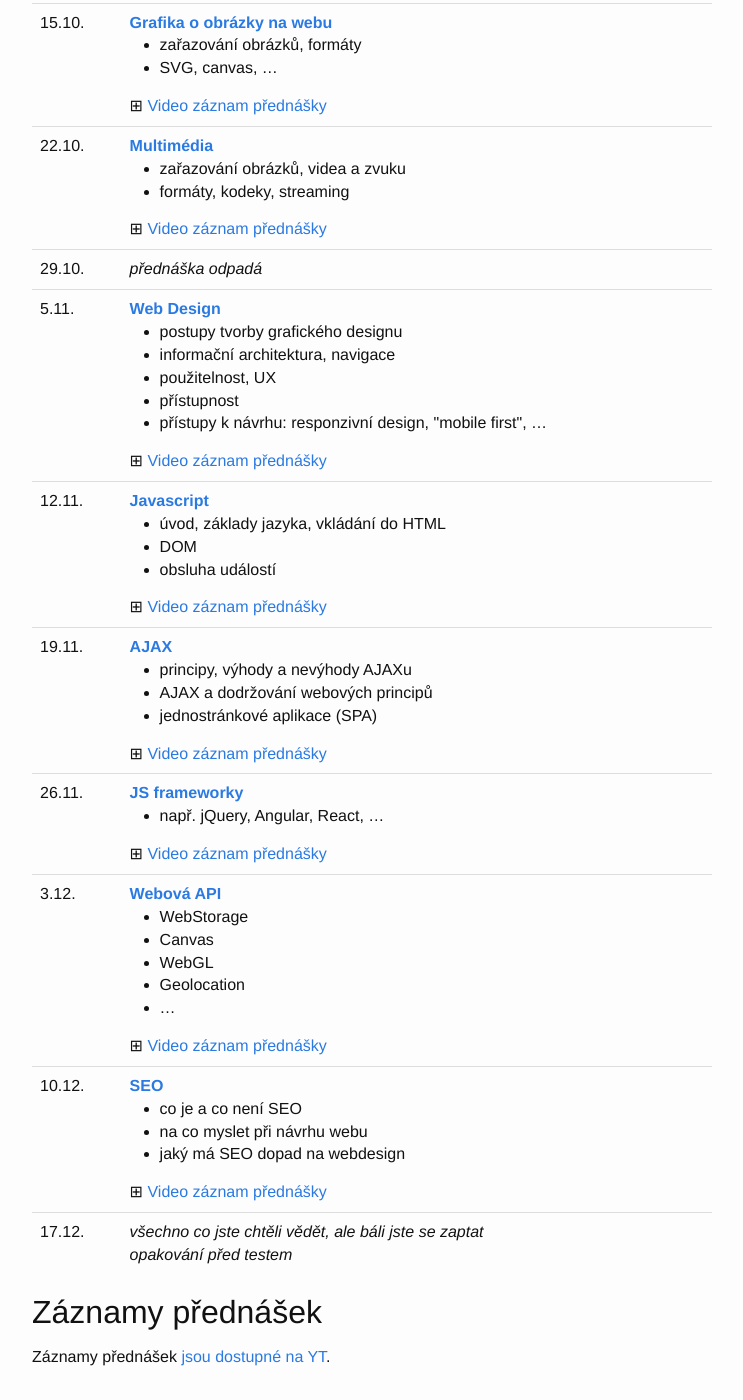
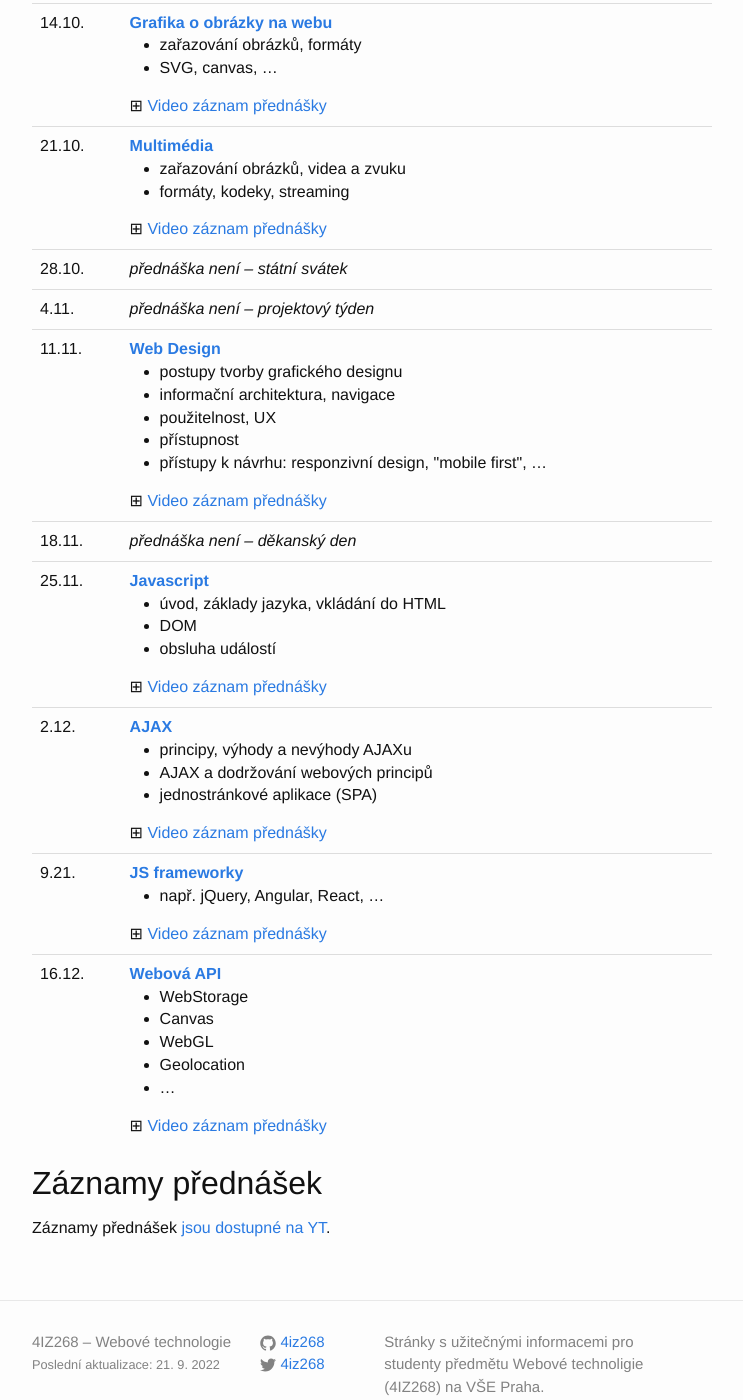
Before and after one commit to 4iz268/4iz268.github.io, a Jekyll site: the page built from prednasky/index.html, in a window 1280 px wide and 1400 px high, scrolled down 762 px. Shown: the whole window, without its empty margins (268-1011 px from the left). Built offline with Jekyll 4.4.1, drawn with Linux system fonts in a browser that asks for light colours; nearby versions of some CDN libraries; some of the changed text lies outside the part shown.

Commit message:
Aktualizace harmonogramu přednášek

```diff
--- a/prednasky/index.html
+++ b/prednasky/index.html
@@ -48,7 +48,7 @@ emailem.</p>
       </td>
     </tr>
     <tr>
-      <td>1.10.</td>
+      <td>30.9.</td>
       <td>
         <strong><a href="http://www.kosek.cz/vyuka/4iz268/prednasky/css/">Kaskádové styly – úvod</a></strong>
         <ul>
@@ -78,7 +78,7 @@ emailem.</p>
       </td>
     </tr>
     <tr>
-      <td>15.10.</td>
+      <td>14.10.</td>
       <td>
         <strong><a href="http://www.kosek.cz/vyuka/4iz268/prednasky/grafika/">Grafika o obrázky na webu</a></strong>
         <ul>
@@ -92,7 +92,7 @@ emailem.</p>
       </td>
     </tr>
     <tr>
-      <td>22.10.</td>
+      <td>21.10.</td>
       <td><strong><a href="http://www.kosek.cz/vyuka/4iz268/prednasky/multimedia/">Multimédia</a></strong>
         <ul>
           <li>zařazování obrázků, videa a zvuku</li>
@@ -105,11 +105,15 @@ emailem.</p>
       </td>
     </tr>
     <tr>
-      <td>29.10.</td>
-      <td><em>přednáška odpadá</em> </td>
+      <td>28.10.</td>
+      <td><em>přednáška není – státní svátek</em> </td>
     </tr>
     <tr>
-      <td>5.11.</td>
+      <td>4.11.</td>
+      <td><em>přednáška není – projektový týden</em> </td>
+    </tr>
+    <tr>
+      <td>11.11.</td>
       <td>
         <strong><a href="http://www.kosek.cz/vyuka/4iz268/prednasky/design/">Web Design</a></strong>
         <ul>
@@ -126,7 +130,11 @@ emailem.</p>
       </td>
     </tr>
     <tr>
-      <td>12.11.</td>
+      <td>18.11.</td>
+      <td><em>přednáška není – děkanský den</em> </td>
+    </tr>
+    <tr>
+      <td>25.11.</td>
       <td>
         <strong><a href="http://www.kosek.cz/vyuka/4iz268/prednasky/js-uvod/">Javascript</a></strong>
         <ul>
@@ -141,7 +149,7 @@ emailem.</p>
       </td>
     </tr>
     <tr>
-      <td>19.11.</td>
+      <td>2.12.</td>
       <td>
         <strong><a href="http://www.kosek.cz/vyuka/4iz268/prednasky/ajax/">AJAX</a></strong>
         <ul>
@@ -156,7 +164,7 @@ emailem.</p>
       </td>
     </tr>
     <tr>
-      <td>26.11.</td>
+      <td>9.21.</td>
       <td>
         <strong><a href="http://www.kosek.cz/vyuka/4iz268/prednasky/js-frameworky/">JS frameworky</a></strong>
         <ul>
@@ -169,7 +177,7 @@ emailem.</p>
       </td>
     </tr>
     <tr>
-      <td>3.12.</td>
+      <td>16.12.</td>
       <td>
         <strong><a href="http://www.kosek.cz/vyuka/4iz268/prednasky/web-api/">Webová API</a></strong>
         <ul>
@@ -185,6 +193,7 @@ emailem.</p>
         </details>
       </td>
     </tr>
+    <!--
     <tr>
       <td>10.12.</td>
       <td>
@@ -200,6 +209,7 @@ emailem.</p>
         </details>
       </td>
     </tr>
+    -->
     <!--
     <tr>
       <td>6.12.</td>
@@ -213,11 +223,13 @@ emailem.</p>
       </td>
     </tr>
     -->
+    <!--
     <tr>
       <td>17.12.</td>
       <td><em>všechno co jste chtěli vědět, ale báli jste se zaptat<br/>
           opakování před testem</em></td>
     </tr>
+    -->
   </tbody>
 </table>
 
```
Also changed, not shown: other parts of prednasky/index.html (+2 -2 lines).
